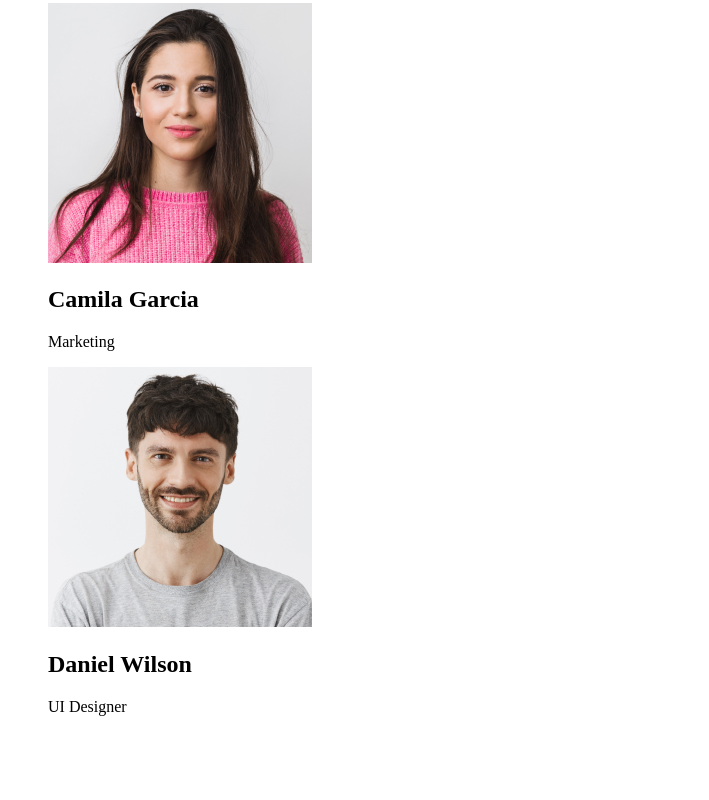
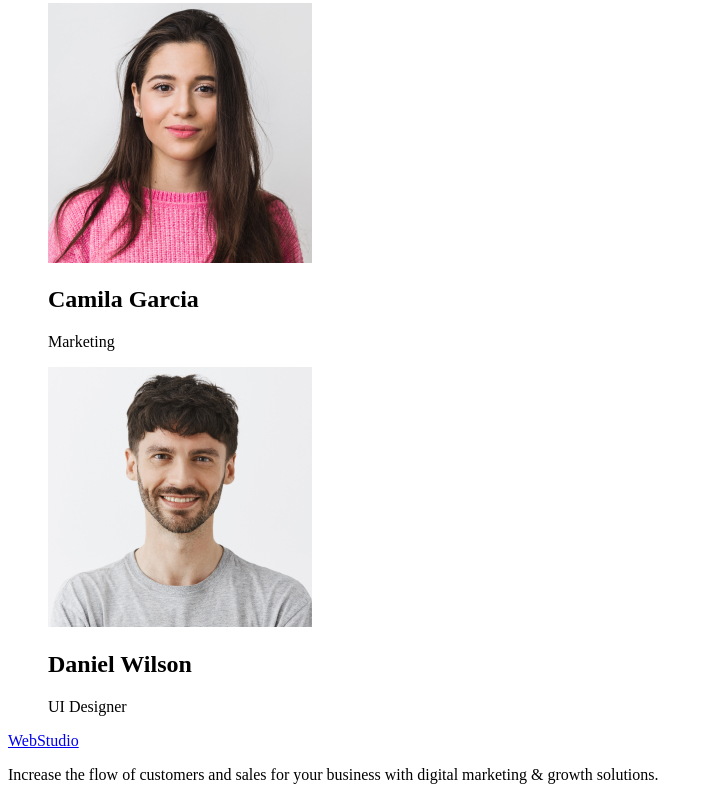
Before and after one commit to Gordon31VL/goit-markup-hw-01, a plain HTML site: page index.html in a window 1280 px wide. Shown: the part 1369-2169 px from the top of the page, without its empty margins (0-709 px from the left). Before the commit the page ends 2101 px from the top, so only its background shows below. Drawn offline with Linux system fonts and the light colour scheme.

Commit message:
Added footer

```diff
--- a/index.html
+++ b/index.html
@@ -50,7 +50,7 @@
         </section>
         <!-- Section 2 -->
         <section>
-            <h1>Our Team</h1>
+            <h2>Our Team</h2>
             <ul>
                 <img src="./image/Mark.jpg" alt="Mark" width="264" height="260">
                 <hgroup>
@@ -80,7 +80,11 @@
                 </hgroup>
             </ul>
         </section>
-
+        <!-- Footer -->
+        <footer>
+            <a href="#home-page">WebStudio</a>
+            <p>Increase the flow of customers and sales for your business with digital marketing & growth solutions.</p>
+        </footer>
     </main>
 </body>
 </html>
```
